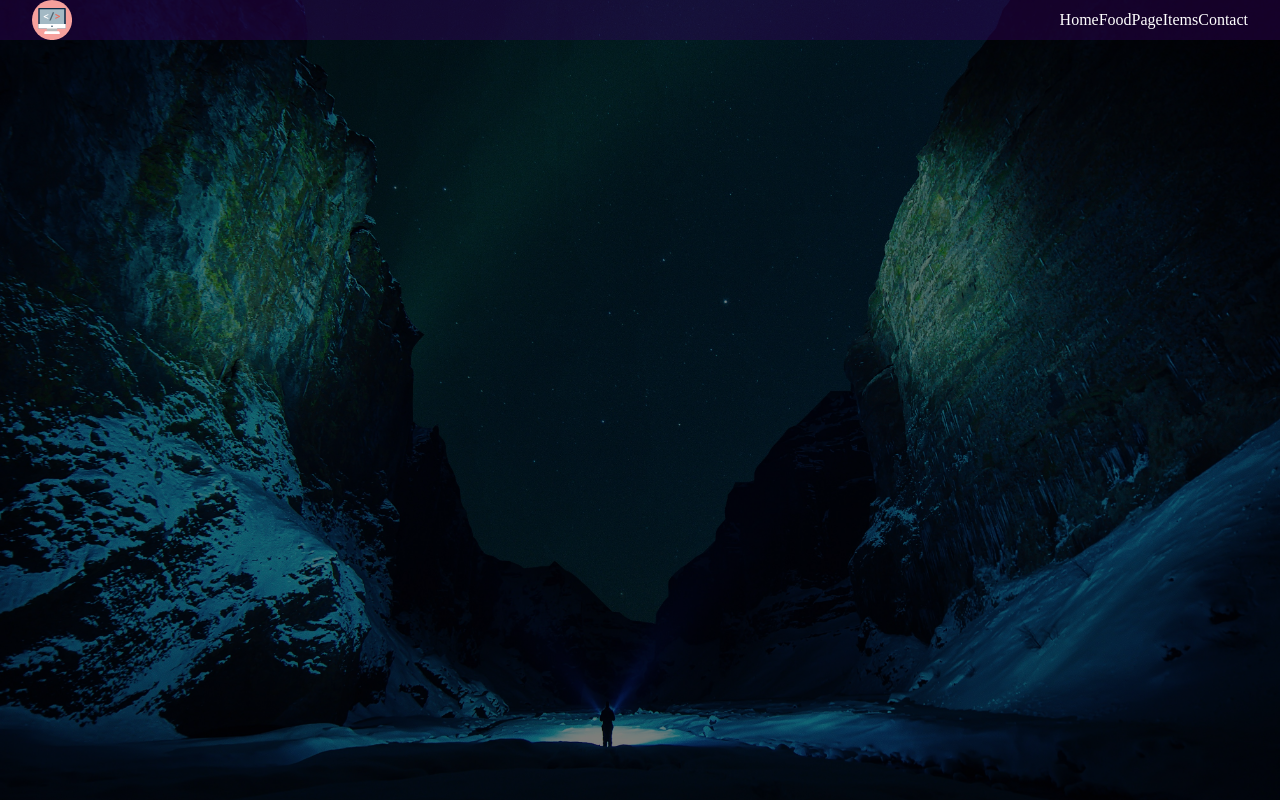
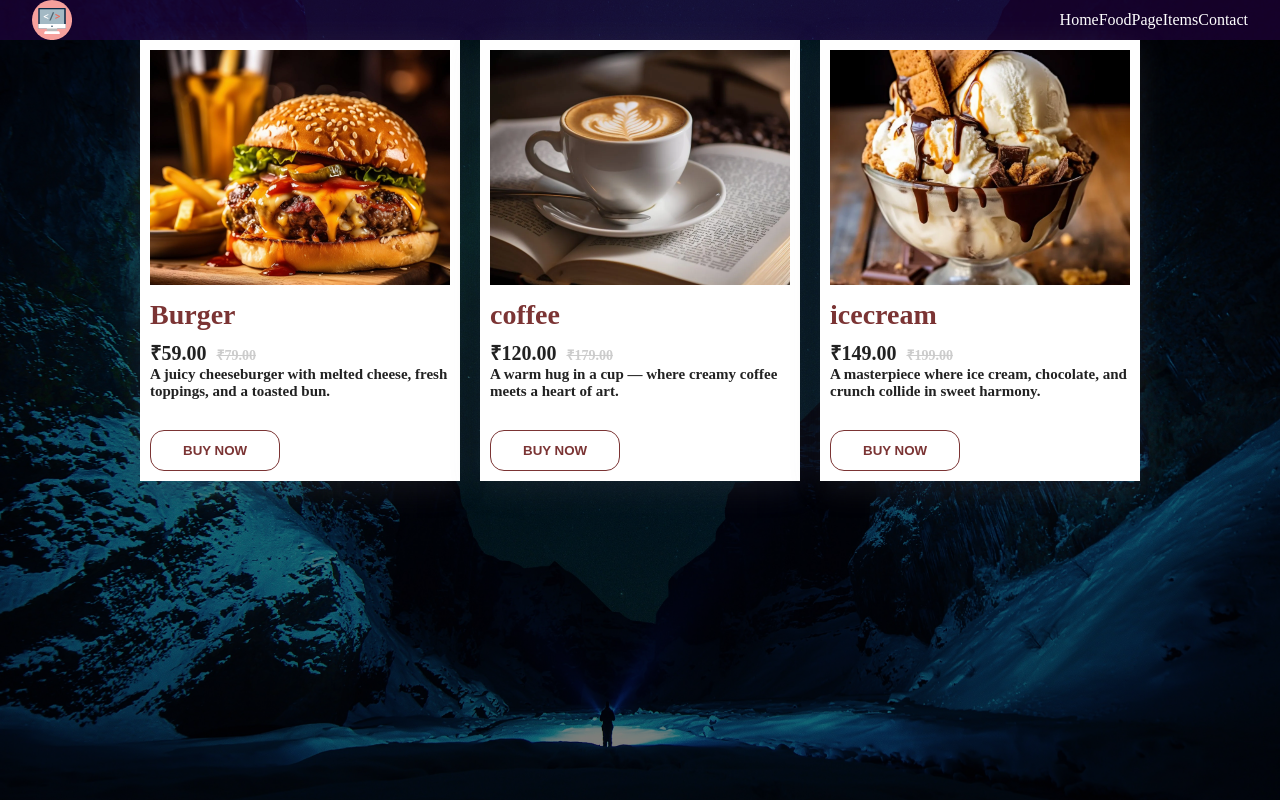
Before and after one commit to rudra157/cafejoy, a React (Create React App) app in the folder cafejoy/: page / in a window 1280 px wide. Built offline with nearby package versions, Linux system fonts and the light colour scheme.

Commit message:
Update App.js

```diff
--- a/cafejoy/src/App.js
+++ b/cafejoy/src/App.js
@@ -1,5 +1,5 @@
 import './App.css';
-// import Card from './components/productCard/Card';
+import Card from './components/productCard/Card';
 import Navbar from './components/Navbar/Navbar';
 import { Routes, Route } from 'react-router-dom';
 import HomePage from './pages/HomePage';
@@ -22,7 +22,7 @@ function App() {
       </Routes>
 
 
-      {/* <Card /> */}
+      <Card />
     </div>
   );
 }
```
